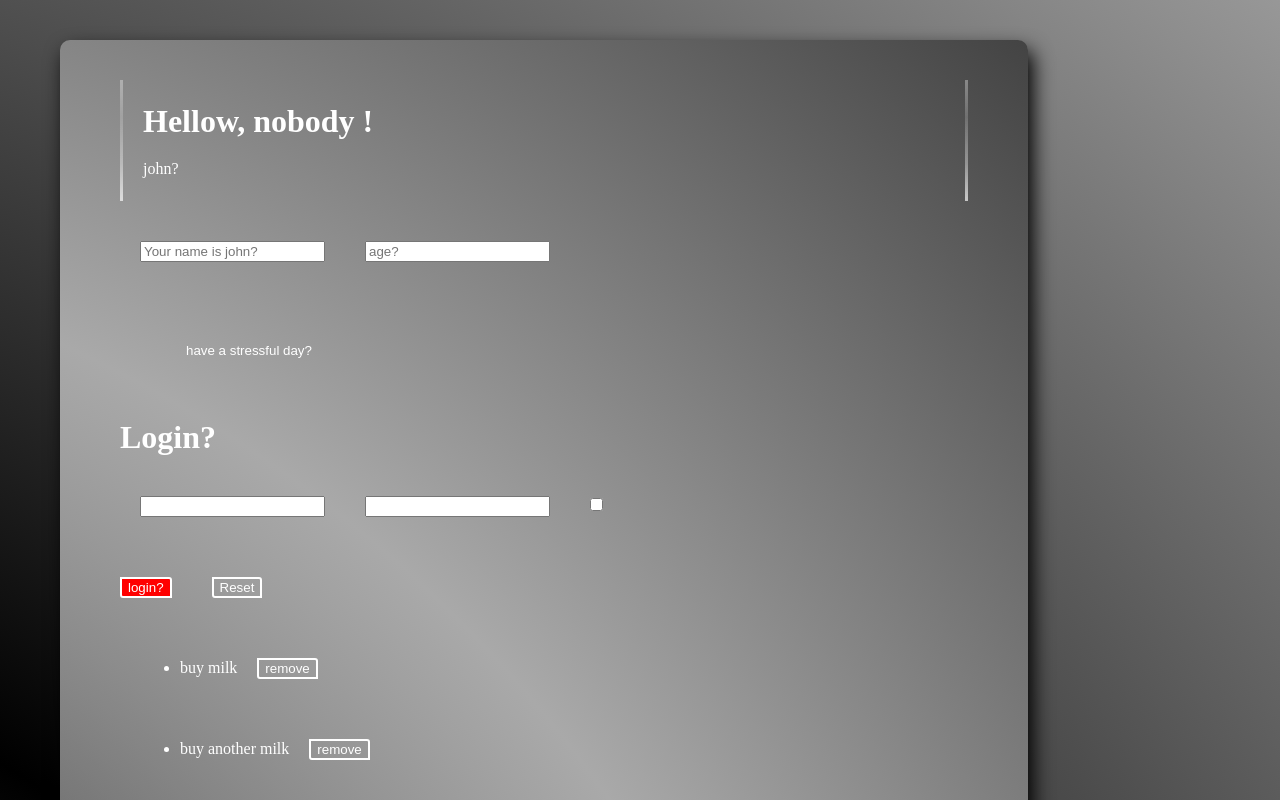
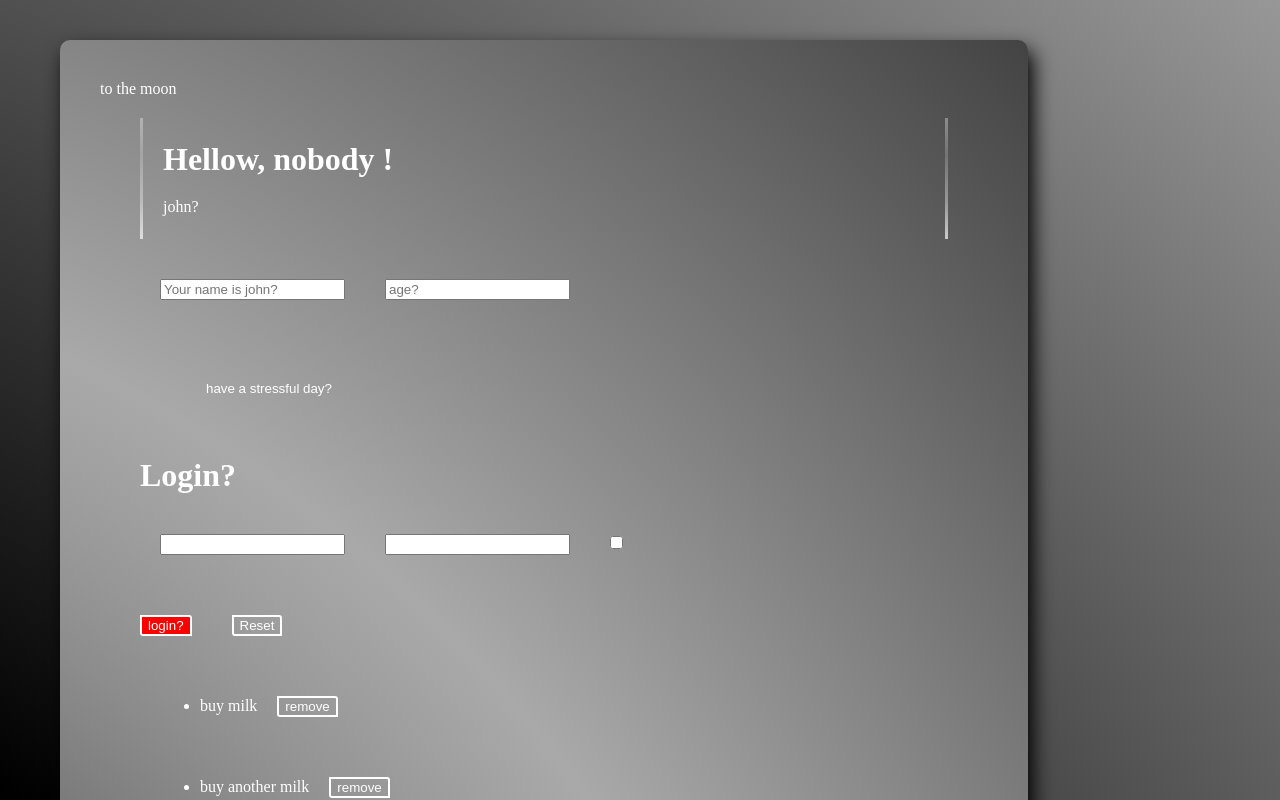
Before and after one commit to italoubialifernando/exerciseReact, a React (Create React App) app in the folder my-app/: page / in a window 1280 px wide. Shown: the top 800 px of the page. Built offline with nearby package versions, Linux system fonts and the light colour scheme.

Commit message:
component02

```diff
--- a/my-app/src/App.js
+++ b/my-app/src/App.js
@@ -10,7 +10,7 @@ import { TodoList } from "./TodoList";
 export class App extends React.Component {
     render() {
         return (
-            <Conteiner>
+            <Conteiner title="to the moon">
                 <InteractiveWelcome />
                 <Login />
                 <TodoList />
--- a/my-app/src/Conteiner.js
+++ b/my-app/src/Conteiner.js
@@ -3,9 +3,14 @@ import React from "react";
 export class Conteiner extends React.Component {
     render() {
         return (
-        <div className="conteiner">
-            {this.props.children}
-        </div>
+            <div className="conteiner">
+                <div className="conteiner-title" >
+                    {this.props.title}
+                </div>
+                <div>
+                    {this.props.children}
+                </div>
+            </div>
         )
 
     }
```
